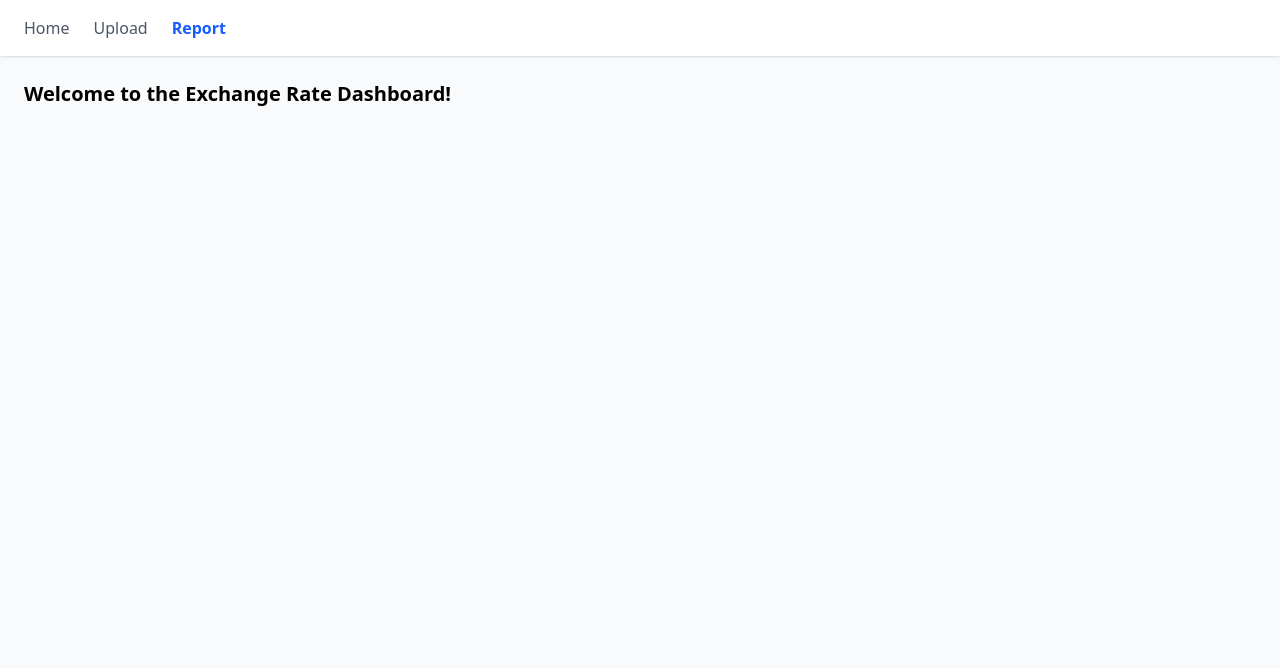
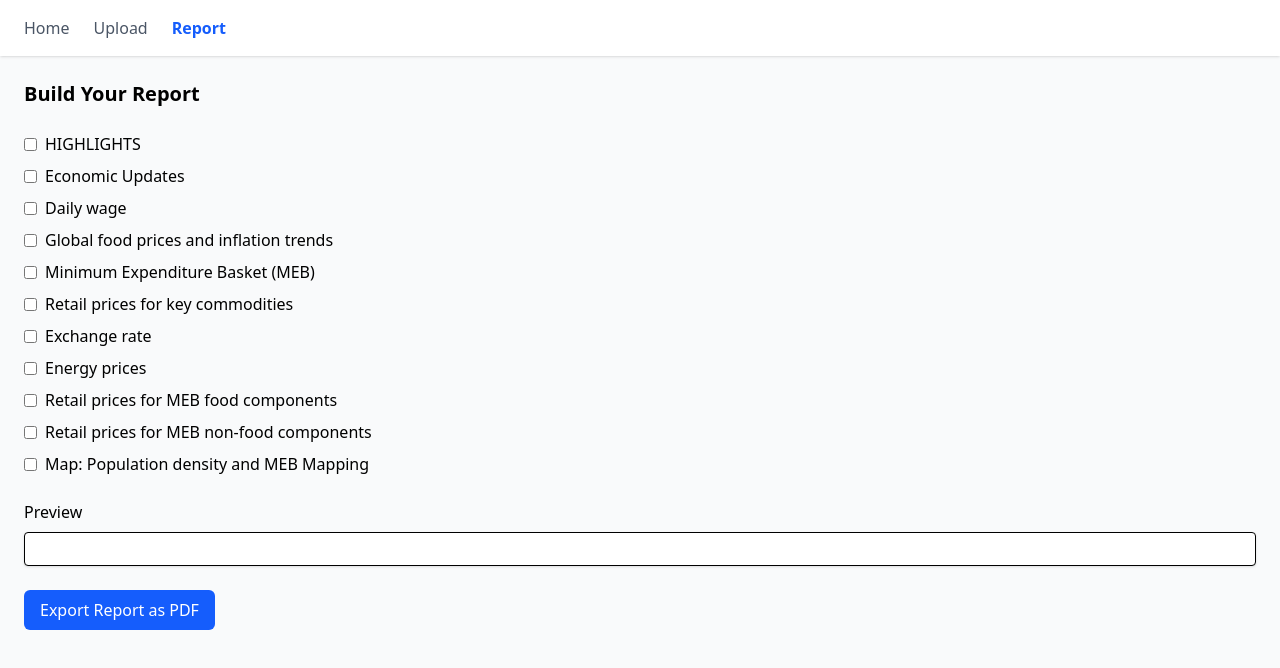
Before and after one commit to matthimatik/cheftreff-hackathon, a React (Vite) app in the folder frontend/: page /report in a window 1280 px wide. Shown: the top 668 px of the page. Built offline with nearby package versions, Linux system fonts and the light colour scheme.

Commit message:
add sections to pdf

```diff
--- /dev/null
+++ b/frontend/src/ActionButton.tsx
@@ -0,0 +1,18 @@
+import React from 'react';
+
+interface ActionButtonProps {
+  label: string;
+  onClick: () => void;
+  className?: string;
+}
+
+export const ActionButton: React.FC<ActionButtonProps> = ({ label, onClick, className }) => {
+  return (
+    <button
+      onClick={onClick}
+      className={`bg-blue-600 text-white px-4 py-2 rounded-md hover:bg-blue-700 transition ${className}`}
+    >
+      {label}
+    </button>
+  );
+};
--- a/frontend/src/PdfExportButton.tsx
+++ b/frontend/src/PdfExportButton.tsx
@@ -4,9 +4,10 @@ import html2canvas from 'html2canvas';
 interface Props {
   chartId: string; // the DOM ID of the chart container
   rawData: Record<string, number>;
+  topics: string[];
 }
 
-export const PdfExportButton: React.FC<Props> = ({ chartId, rawData }) => {
+export const PdfExportButton: React.FC<Props> = ({ chartId, rawData, topics }) => {
   const handleExport = async () => {
     const input = document.getElementById(chartId);
 
@@ -22,6 +23,14 @@ export const PdfExportButton: React.FC<Props> = ({ chartId, rawData }) => {
       orientation: 'portrait',
       unit: 'mm',
       format: 'a4',
+    });
+
+    topics.forEach((topic, idx) => {
+      if (idx !== 0) pdf.addPage();
+      pdf.setFontSize(16);
+      pdf.text(topic, 10, 20);
+      pdf.setFontSize(12);
+      pdf.text(`(Placeholder content for "${topic}")`, 10, 30);
     });
 
     const pageWidth = pdf.internal.pageSize.getWidth();
--- a/frontend/src/routes/Report.tsx
+++ b/frontend/src/routes/Report.tsx
@@ -1,8 +1,79 @@
-import { Button } from "@/components/ui/button"
+import React, { useState } from 'react';
+import { ActionButton } from '@/ActionButton';
+import { exportPdf } from '../utils/exportPdf';
 
-const Report = () => {
-    return <div className="text-xl font-semibold">Welcome to the Exchange Rate Dashboard!</div>;
-    <Button>Create Report</Button>
+// Define the list of possible topics
+const ALL_TOPICS = [
+  'HIGHLIGHTS',
+  'Economic Updates',
+  'Daily wage',
+  'Global food prices and inflation trends',
+  'Minimum Expenditure Basket (MEB)',
+  'Retail prices for key commodities',
+  'Exchange rate',
+  'Energy prices',
+  'Retail prices for MEB food components',
+  'Retail prices for MEB non-food components',
+  'Map: Population density and MEB Mapping',
+];
+
+const Report: React.FC = () => {
+  const [selectedTopics, setSelectedTopics] = useState<string[]>([]);
+
+  // Toggle selected topics
+  const toggleTopic = (topic: string) => {
+    setSelectedTopics((prev) =>
+      prev.includes(topic) ? prev.filter((t) => t !== topic) : [...prev, topic]
+    );
+  };
+
+  // Dummy image data (replace with actual base64 images if necessary)
+  const images: string[] = [];
+
+  // Handle exporting PDF when button is clicked
+  const handleExport = () => {
+    exportPdf({ topics: selectedTopics, images });
+  };
+
+  return (
+    <div className="space-y-6">
+      <h2 className="text-xl font-semibold">Build Your Report</h2>
+
+      <div className="space-y-2">
+        {ALL_TOPICS.map((topic) => (
+          <label key={topic} className="flex items-center gap-2">
+            <input
+              type="checkbox"
+              checked={selectedTopics.includes(topic)}
+              onChange={() => toggleTopic(topic)}
+              className="accent-blue-600"
+            />
+            <span>{topic}</span>
+          </label>
+        ))}
+      </div>
+
+      <div>
+        <h3 className="font-medium mt-4 mb-2">Preview</h3>
+        <div id="pdf-preview" className="border p-4 rounded bg-white shadow">
+          {selectedTopics.map((topic) => (
+            <div key={topic} className="mb-6">
+              <h4 className="text-lg font-bold text-blue-600">{topic}</h4>
+              <p className="text-sm text-gray-600">
+                (Sample content placeholder for "{topic}")
+              </p>
+            </div>
+          ))}
+        </div>
+      </div>
+
+      {/* ActionButton to trigger PDF export */}
+      <ActionButton
+        label="Export Report as PDF"
+        onClick={handleExport}
+      />
+    </div>
+  );
 };
 
 export default Report;
--- /dev/null
+++ b/frontend/src/utils/exportPdf.ts
@@ -0,0 +1,46 @@
+import jsPDF from 'jspdf';
+
+export const exportPdf = ({
+  topics,
+  images = [],
+}: {
+  topics: string[];
+  images: string[]; // Array of base64 images to include in the PDF
+}) => {
+  const pdf = new jsPDF({
+    orientation: 'portrait',
+    unit: 'mm',
+    format: 'a4',
+  });
+
+  const pageWidth = pdf.internal.pageSize.getWidth();
+  const margin = 10;
+  let y = 20;
+
+  // Add title for the report
+  pdf.setFontSize(18);
+  pdf.text('Custom Exchange Rate Report', margin, y);
+  y += 15;
+
+  // Add image if provided (this will be the first page image)
+  if (images.length > 0) {
+    pdf.addImage(images[0], 'PNG', margin, y, pageWidth - 2 * margin, 100);
+    y += 105; // Add some space after the image
+  }
+
+  // Loop through each topic and add it to the PDF
+  topics.forEach((topic, idx) => {
+    if (idx !== 0) pdf.addPage(); // Add new page for each topic
+    pdf.setFontSize(16);
+    pdf.text(topic, margin, y);
+    y += 10;
+
+    // Add placeholder content (replace with actual content)
+    pdf.setFontSize(12);
+    pdf.text(`(Placeholder content for "${topic}")`, margin, y);
+    y += 20;
+  });
+
+  // Save the PDF
+  pdf.save('exchange-rate-report.pdf');
+};
```
